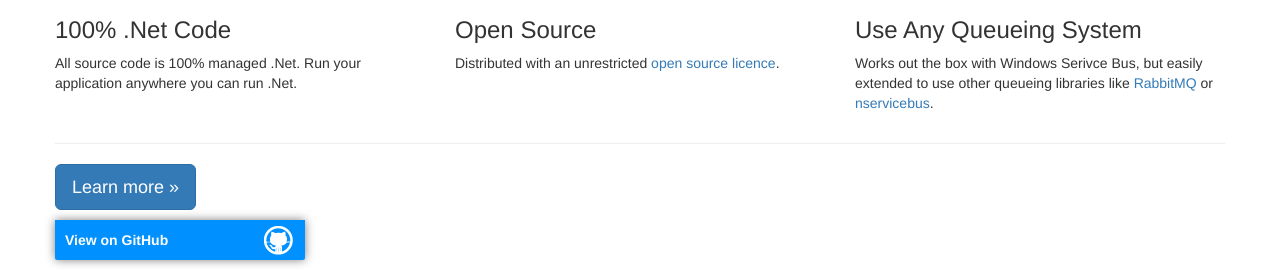
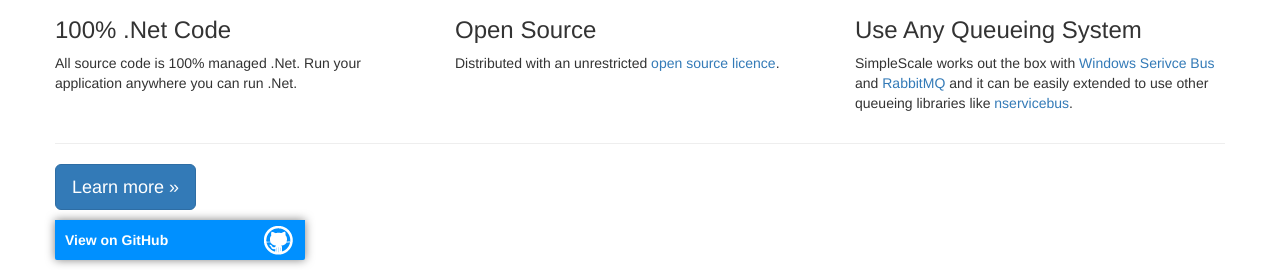
Before and after one commit to SimpleScale/SimpleScale.github.io, a plain HTML site: page index.html in a window 1280 px wide. Shown: the part 786-1056 px from the top of the page. Drawn offline with nearby package versions, Linux system fonts and the light colour scheme.

Commit message:
Updated docs to day is now works out the box with RabbitMQ

```diff
--- a/index.html
+++ b/index.html
@@ -83,7 +83,7 @@
                     </div>
                     <div class="col-sm-4">
                         <h3>Use Any Queueing System</h3>
-                        <p>Works out the box with Windows Serivce Bus, but easily extended to use other queueing libraries like <a href="https://www.rabbitmq.com/">RabbitMQ</a> or <a href="http://particular.net/NServiceBus">nservicebus</a>.</p>
+                        <p>SimpleScale works out the box with <a href="http://msdn.microsoft.com/en-us/library/windowsazure/jj193022.aspx">Windows Serivce Bus</a> and <a href="https://www.rabbitmq.com/">RabbitMQ</a> and it can be easily extended to use other queueing libraries like <a href="http://particular.net/NServiceBus">nservicebus</a>.</p>
                     </div>
                 </div>
 
```
